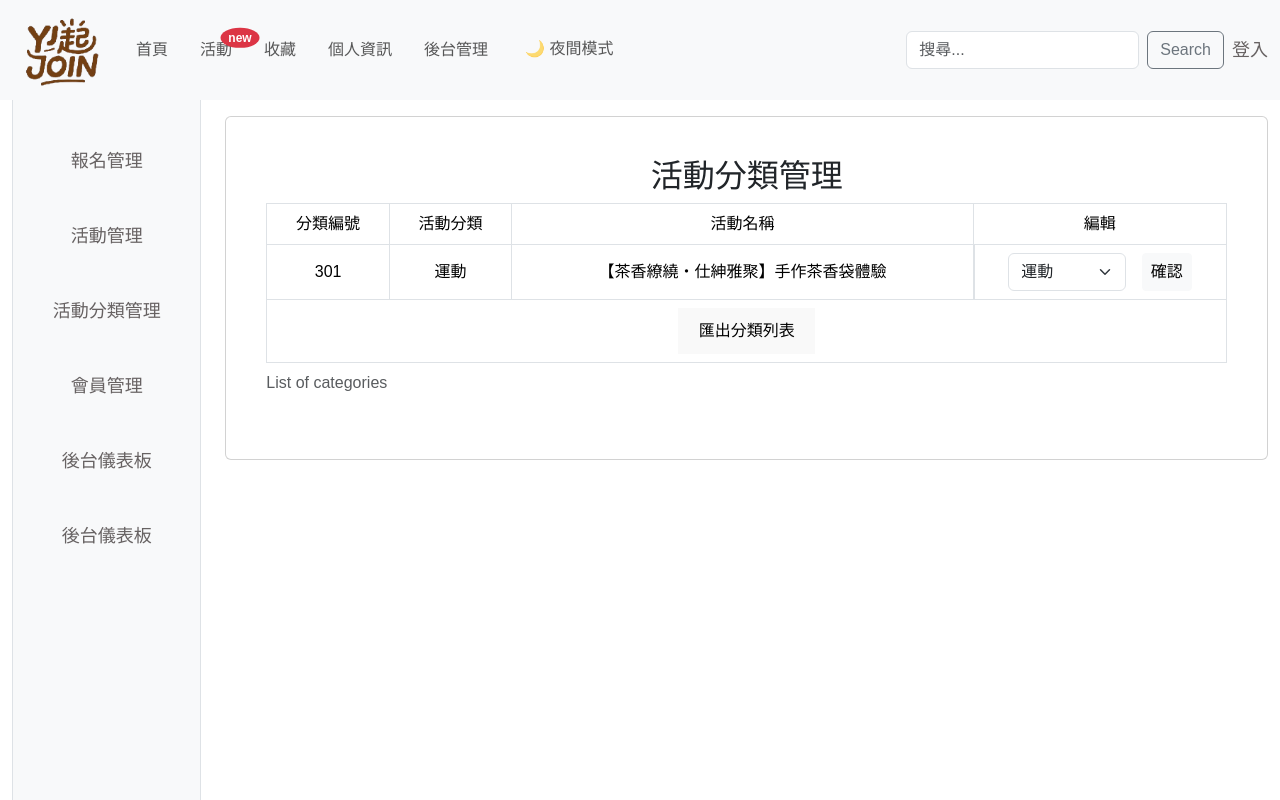
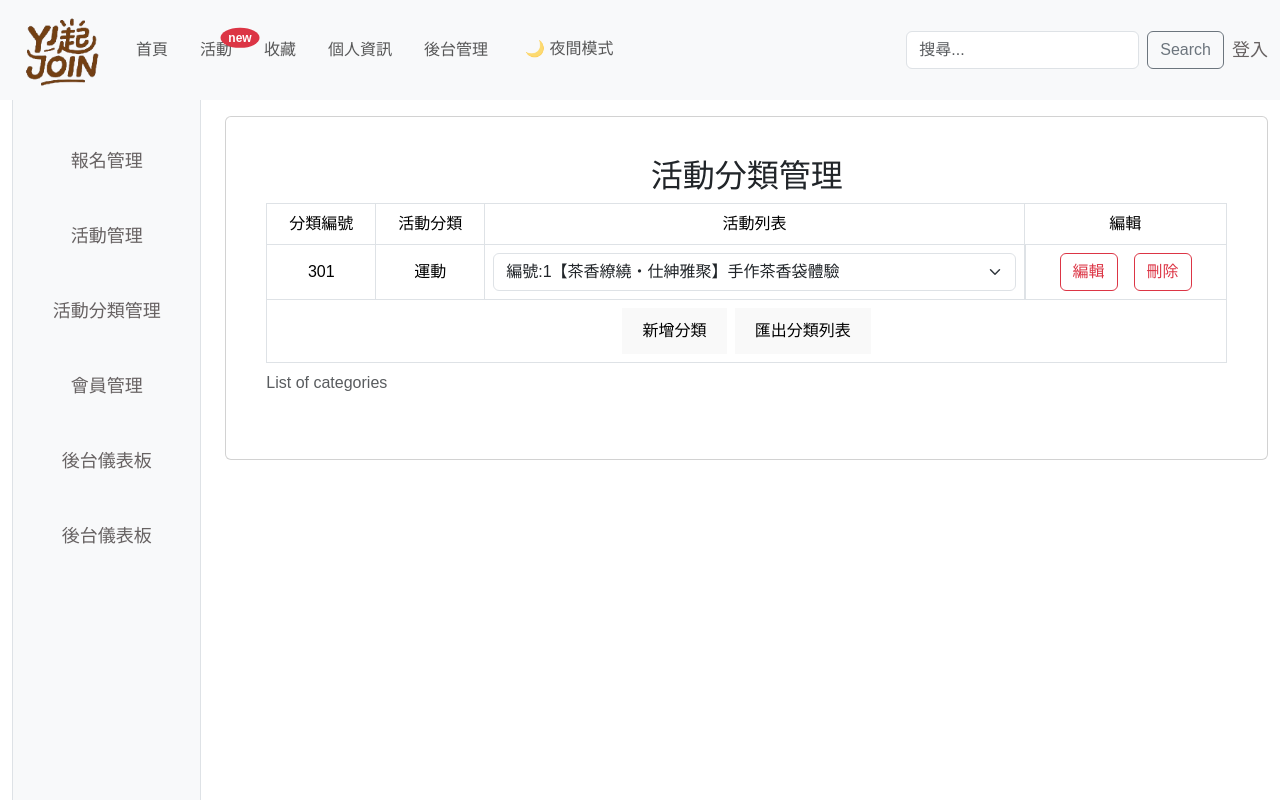
Before and after one commit to yini1221/my-react-event, a React (Vite) app: page /admin/event-categories in a window 1280 px wide. Shown: the top 800 px of the page. Built offline with nearby package versions, Linux system fonts and the light colour scheme.

Commit message:
AdminEventCategoriesPage

```diff
--- a/src/pages/AdminEventCategoriesPage.jsx
+++ b/src/pages/AdminEventCategoriesPage.jsx
@@ -18,7 +18,7 @@ function AdminEventCategoriesPage() {
                                 <tr>
                                     <th>分類編號</th>
                                     <th>活動分類</th>
-                                    <th>活動名稱</th>
+                                    <th>活動列表</th>
                                     <th>編輯</th>
                                 </tr>
                                 </thead>
@@ -26,20 +26,27 @@ function AdminEventCategoriesPage() {
                                 <tr>
                                     <td>301</td>
                                     <td>運動</td>
-                                    <td>【茶香繚繞・仕紳雅聚】手作茶香袋體驗</td>
-                                    <td className='d-flex justify-content-center gap-3'>
-                                        <select class="form-select w-50" aria-label="Default select example">
-                                            <option value="1">運動</option>
-                                            <option value="2">藝文</option>
-                                            <option value="3">學習</option>
+                                    <td>
+                                        <select class="form-select" aria-label="Default select example">
+                                            <option value="1">編號:1<hr />【茶香繚繞・仕紳雅聚】手作茶香袋體驗</option>
+                                            <option value="2">編號:2<hr />【茶香繚繞・仕紳雅聚】手作茶香袋體驗</option>
+                                            <option value="3">編號:3<hr />【茶香繚繞・仕紳雅聚】手作茶香袋體驗</option>
                                         </select>
-                                        <button className="btn btn-light btn-sm fs-6 d-block">確認</button>
+                                    </td>
+                                    <td className='d-flex justify-content-center gap-2'>
+                                        <button className="btn btn-outline-danger fs-6">編輯</button><hr />
+                                        <button className="btn btn-outline-danger fs-6">刪除</button>
                                     </td>
                                 </tr>
                                 </tbody>
                                 <tfoot>
                                     <tr>
-                                        <td colSpan={4}><button>匯出分類列表</button></td>
+                                        <td colSpan={4}>
+                                            <div className='d-flex justify-content-center gap-2'>
+                                                <button className="">新增分類</button>
+                                                <button>匯出分類列表</button>
+                                            </div>
+                                         </td>
                                     </tr>
                                 </tfoot>
                             </table>
--- a/src/pages/AdminRegistrationsPage.jsx
+++ b/src/pages/AdminRegistrationsPage.jsx
@@ -40,9 +40,9 @@ function AdminRegistrationsPage() {
                                 <tfoot>
                                     <tr>
                                         <td colSpan={5}>
-                                            <div className='d-flex w-100 justify-content-center gap-2'>
+                                            <div className='d-flex justify-content-center gap-2'>
                                                 <button>匯出報名列表</button>
-                                                <button className="btn btn-light btn-sm fs-6 d-block">確認</button>
+                                                <button>確認</button>
                                             </div>
                                         </td>
                                     </tr>
```
